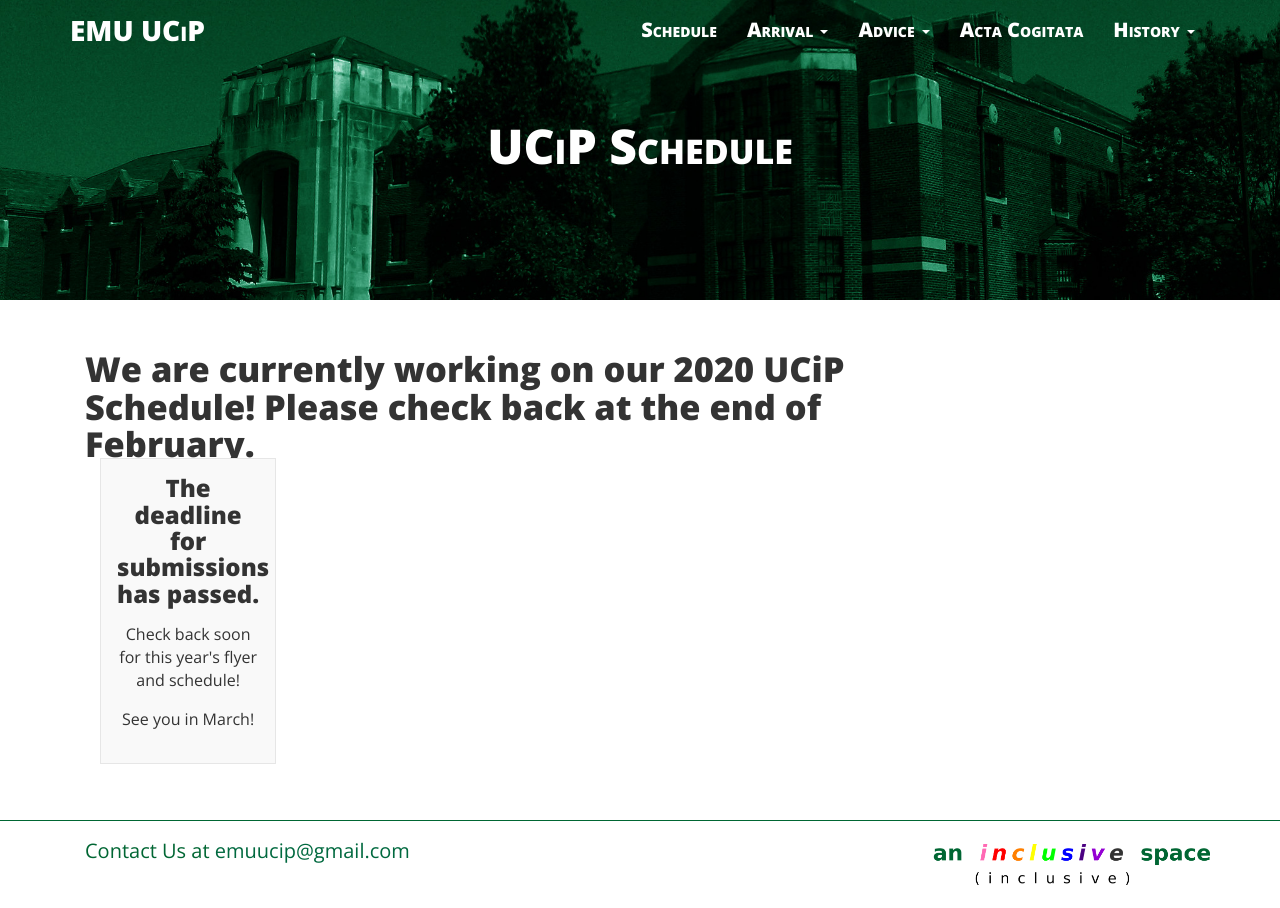
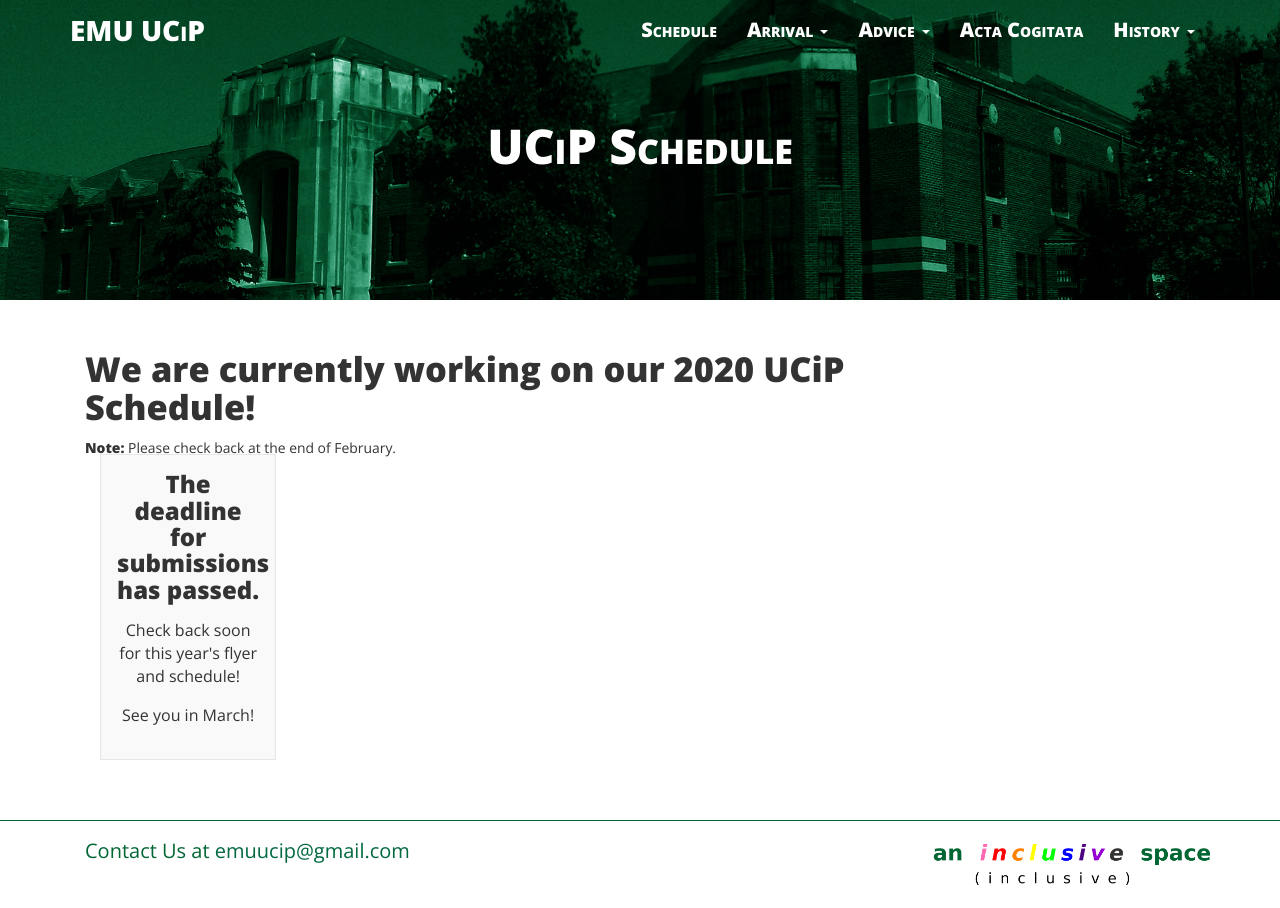
Before and after one commit to ucip/ucip.github.io, a Jekyll site: the page built from schedule.md, in a window 1280 px wide. Built offline with Jekyll 4.4.1, drawn with Linux system fonts in a browser that asks for light colours; nearby versions of some CDN libraries; some of the changed lines change nothing that is shown.

Commit message:
tried to fix ugly

```diff
--- a/schedule.md
+++ b/schedule.md
@@ -7,8 +7,8 @@
 
 <div class="container">
   <div class="col-sm-9 col-xs-12">
-    <h3 class="home-h3">We are currently working on our 2020 UCiP Schedule! Please check back at the end of February.</h3>
-    <!--<p><small><b>Note:</b> Papers selected for presentation will be announced by the end of January. The 2018 UCiP Schedule will be available shortly thereafter.</small></p>-->
+    <h3 class="home-h3">We are currently working on our 2020 UCiP Schedule!</h3>
+    <p><small><b>Note:</b> Please check back at the end of February.</small></p>
     <div>
       <!-- <h4 class="schedule-header">Friday, March 8th, 2019</h4>
       <ul class="schedule-list">
```
